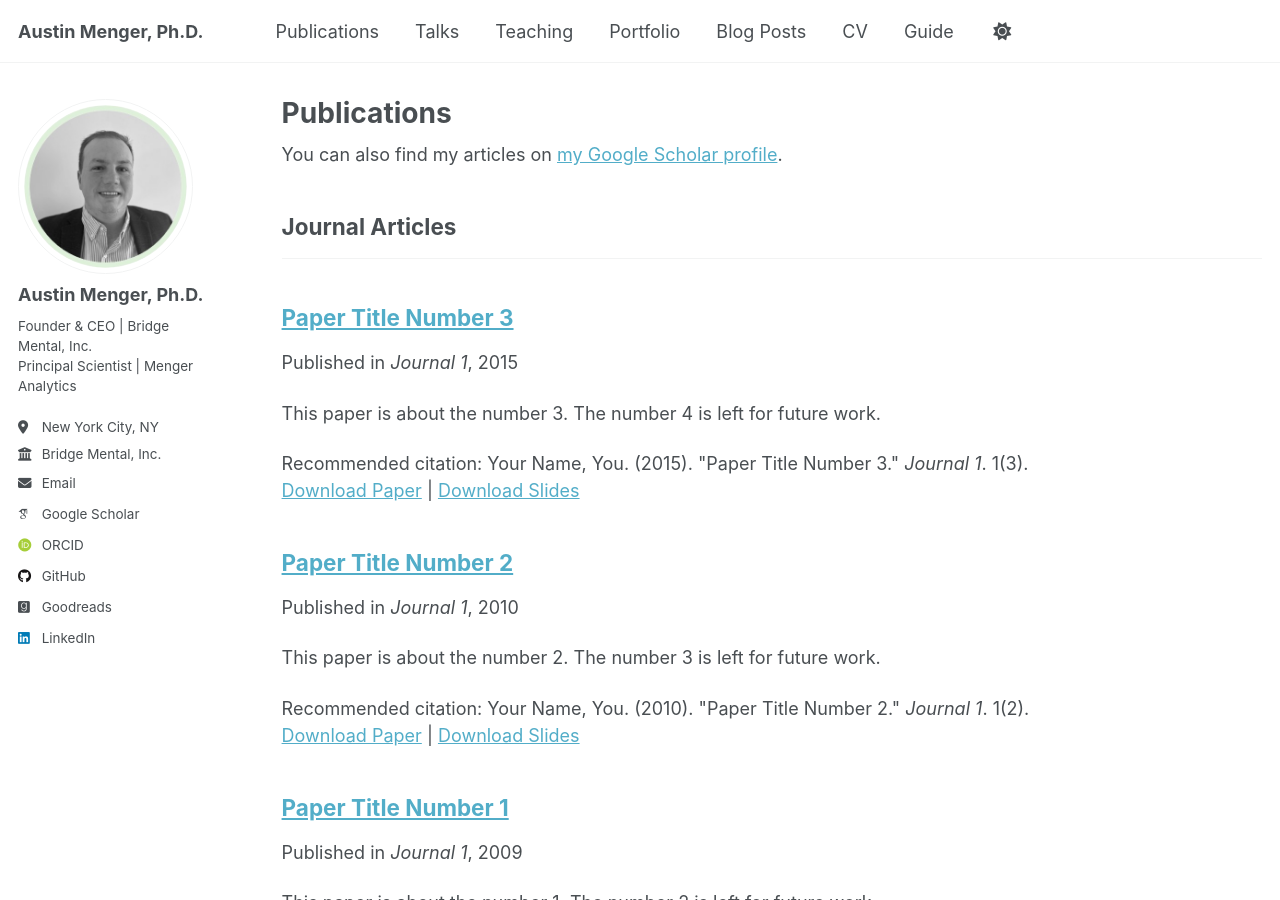
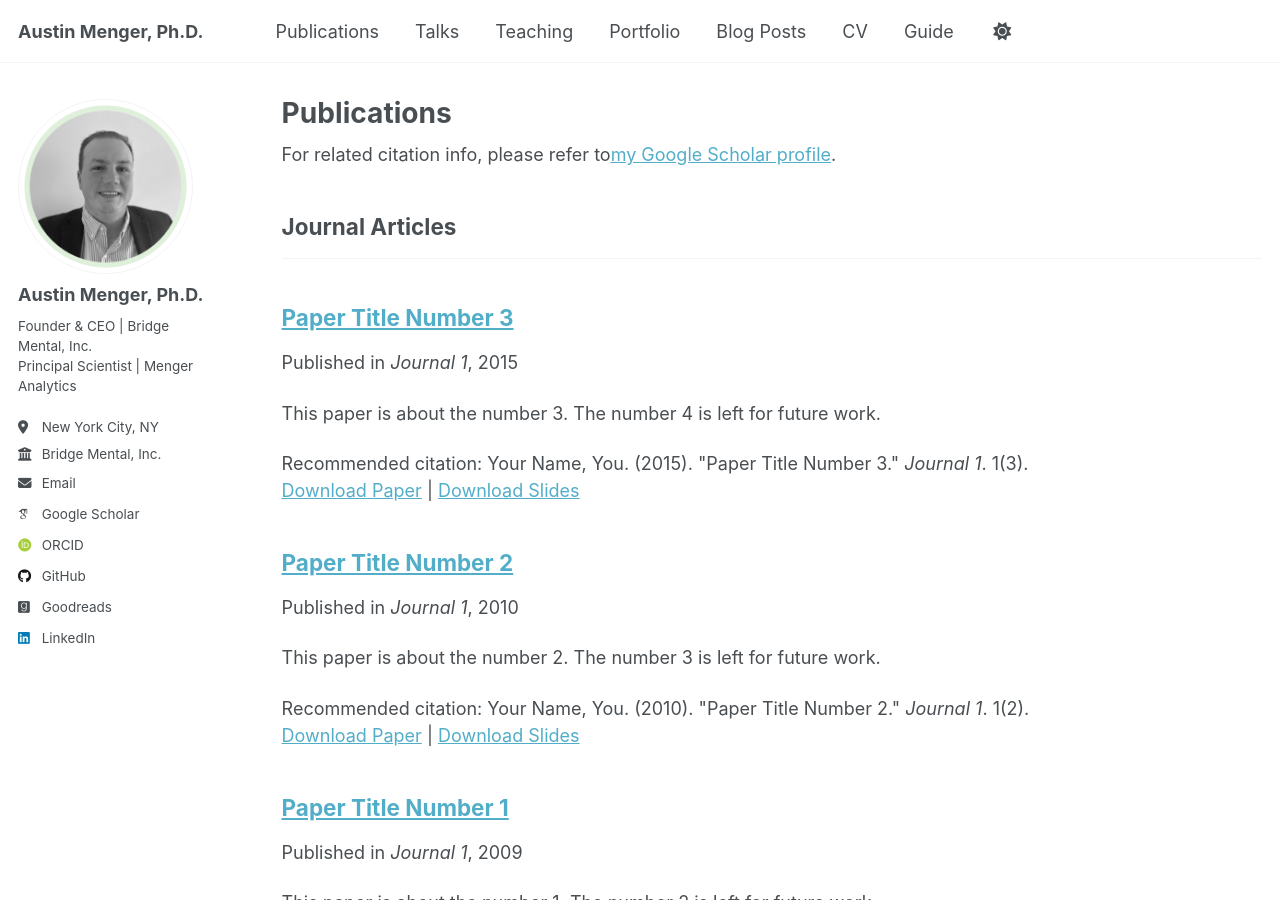
Before and after one commit to austinmenger/austinmenger.github.io, a Jekyll site: the page built from _pages/publications.html, in a window 1280 px wide and 900 px high. Built offline with Jekyll 4.4.1, drawn with Linux system fonts in a browser that asks for light colours; some web fonts are replaced.

Commit message:
Update publications.html

```diff
--- a/_pages/publications.html
+++ b/_pages/publications.html
@@ -6,7 +6,7 @@ author_profile: true
 ---
 
 {% if site.author.googlescholar %}
-  <div class="wordwrap">You can also find my articles on <a href="{{site.author.googlescholar}}">my Google Scholar profile</a>.</div>
+  <div class="wordwrap">For related citation info, please refer to<a href="{{site.author.googlescholar}}">my Google Scholar profile</a>.</div>
 {% endif %}
 
 {% include base_path %}
```
